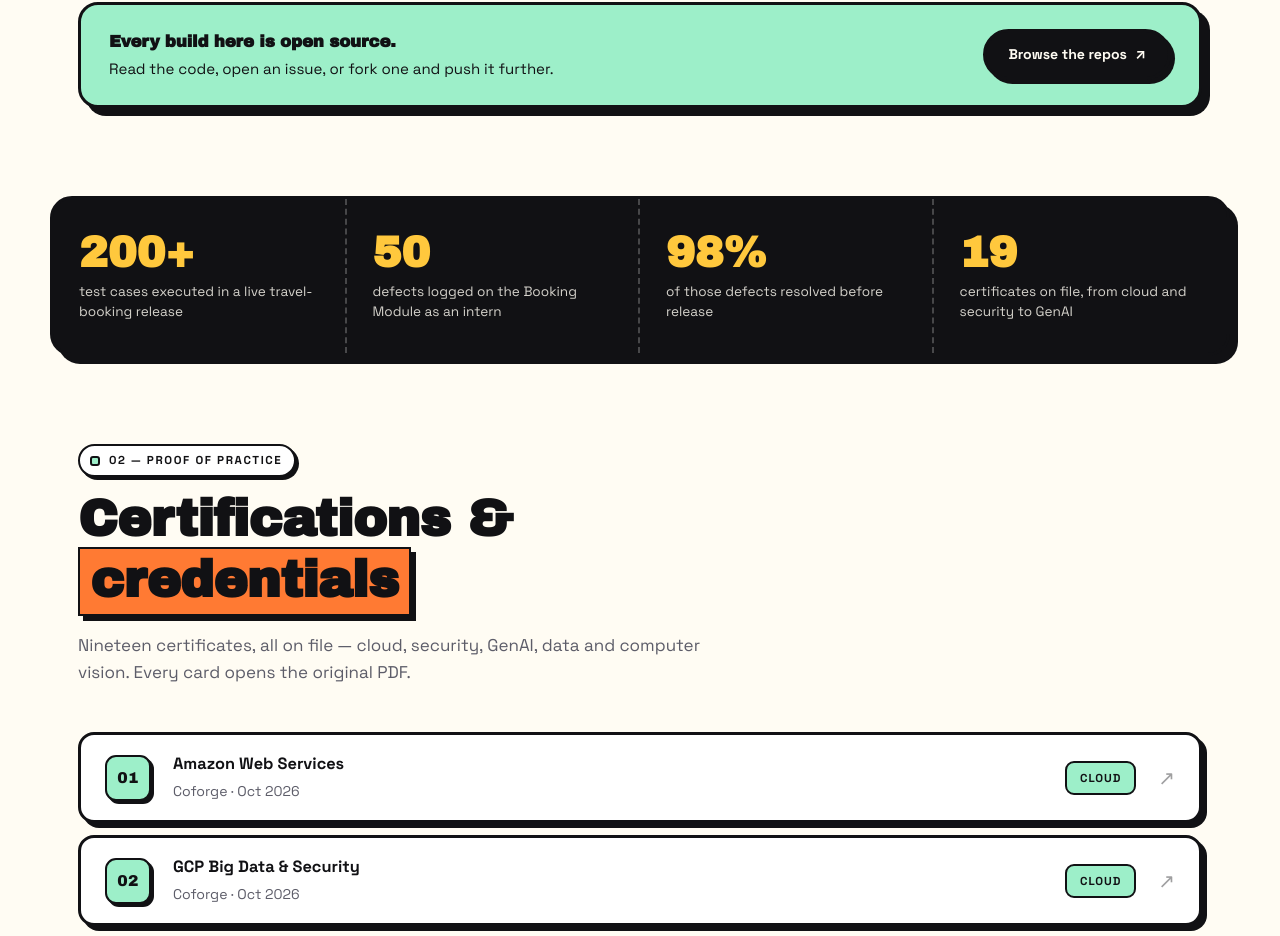
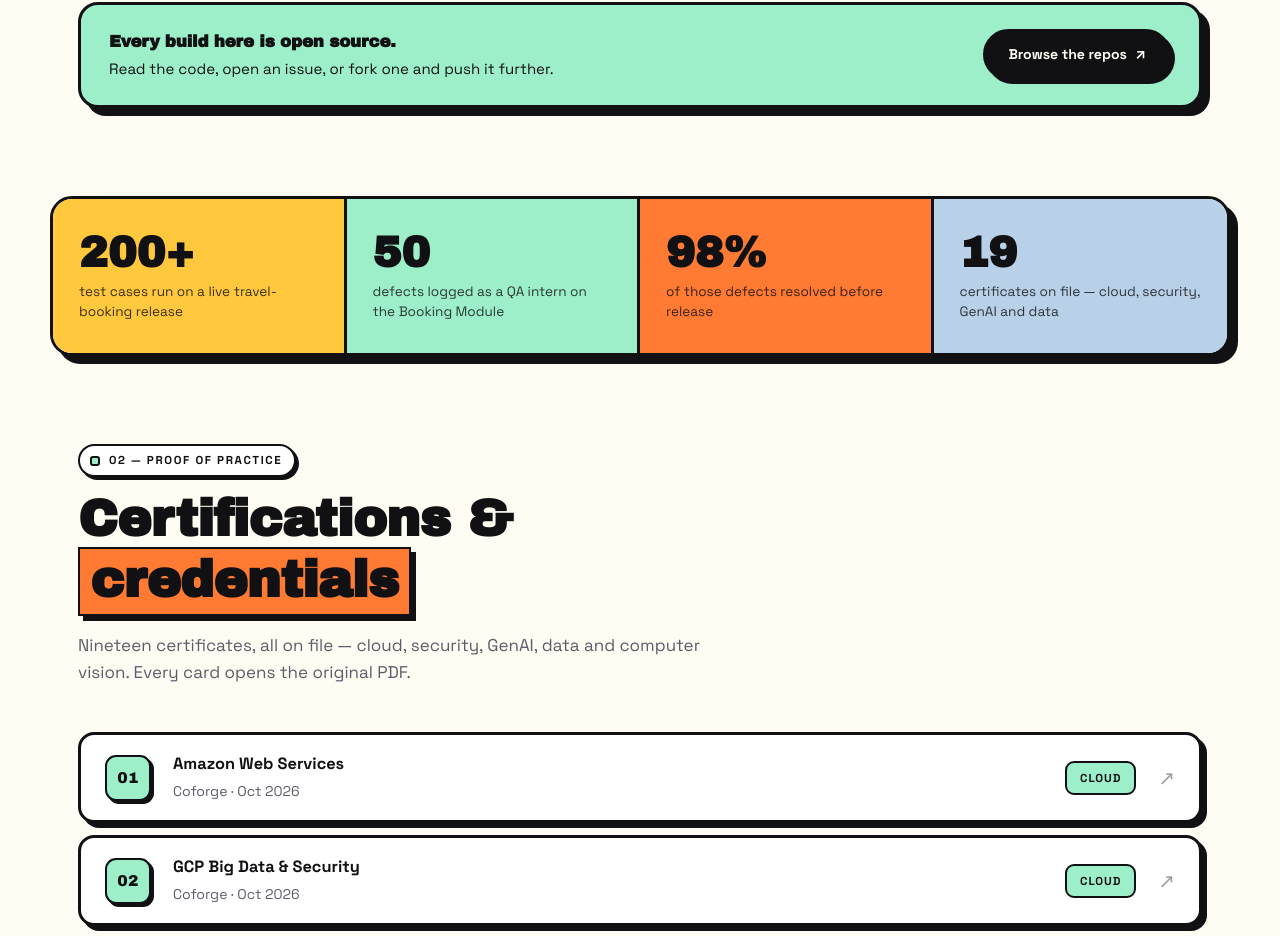
Before and after one commit to soumildeopuria123/portfolio, a plain HTML site: page index.html in a window 1280 px wide. Shown: the part 3477-4413 px from the top of the page. Drawn offline with Linux system fonts and the light colour scheme.

Commit message:
Replace the black stats strip with a colour-blocked highlights band

```diff
--- a/index.html
+++ b/index.html
@@ -278,12 +278,24 @@
     </div>
   </section>
 
-  <!-- STATS -->
-  <section class="stats-band" aria-label="Highlights">
-    <div class="stat reveal"><strong>200+</strong><span>test cases executed in a live travel-booking release</span></div>
-    <div class="stat reveal"><strong>50</strong><span>defects logged on the Booking Module as an intern</span></div>
-    <div class="stat reveal"><strong>98%</strong><span>of those defects resolved before release</span></div>
-    <div class="stat reveal"><strong>19</strong><span>certificates on file, from cloud and security to GenAI</span></div>
+  <!-- HIGHLIGHTS -->
+  <section class="stats-band" aria-label="Highlights" style="background: var(--card)">
+    <div class="stat reveal" style="background: var(--yellow); color: #111114; border-right: 3px solid var(--ink)">
+      <strong style="color: #111114">200+</strong>
+      <span>test cases run on a live travel-booking release</span>
+    </div>
+    <div class="stat reveal" style="background: var(--mint); color: #111114; border-right: 3px solid var(--ink)">
+      <strong style="color: #111114">50</strong>
+      <span>defects logged as a QA intern on the Booking Module</span>
+    </div>
+    <div class="stat reveal" style="background: var(--orange); color: #111114; border-right: 3px solid var(--ink)">
+      <strong style="color: #111114">98%</strong>
+      <span>of those defects resolved before release</span>
+    </div>
+    <div class="stat reveal" style="background: var(--steel); color: #111114">
+      <strong style="color: #111114">19</strong>
+      <span>certificates on file &mdash; cloud, security, GenAI and data</span>
+    </div>
   </section>
 
   <!-- CERTIFICATIONS -->
```
